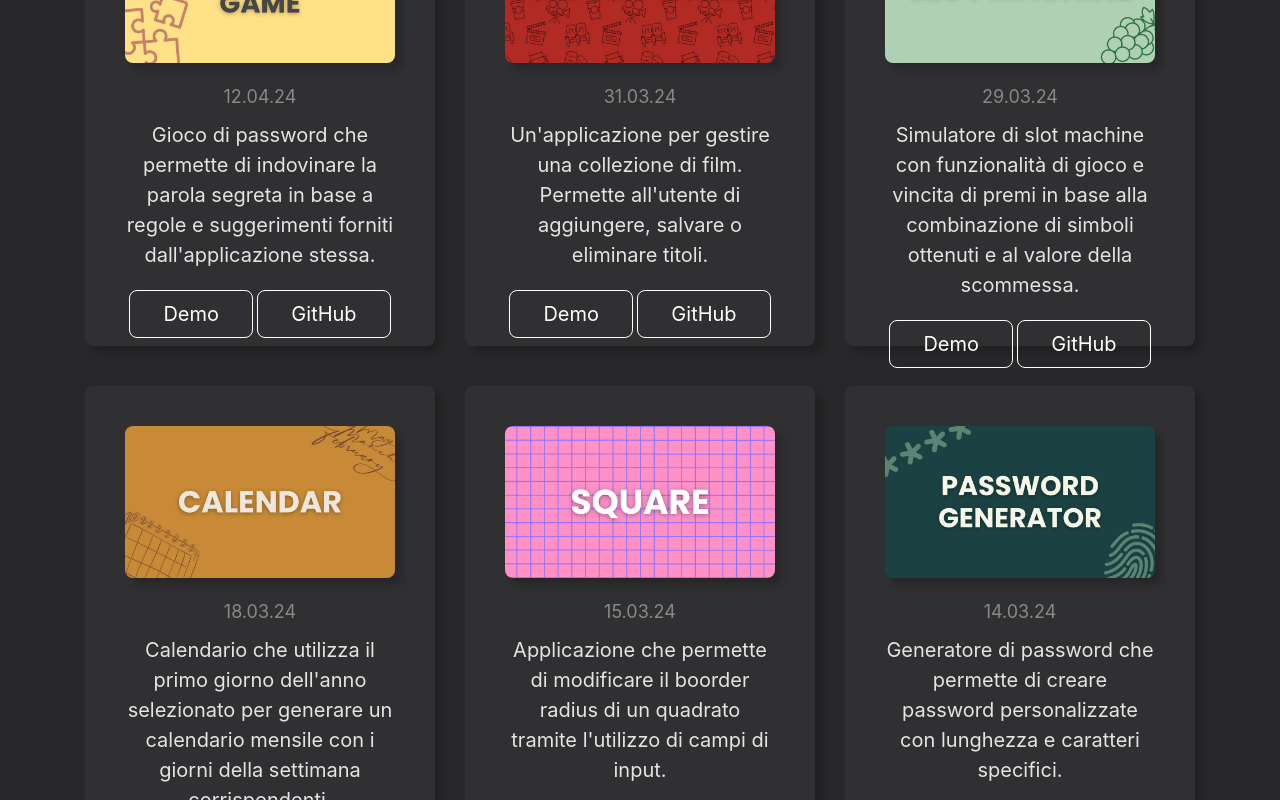
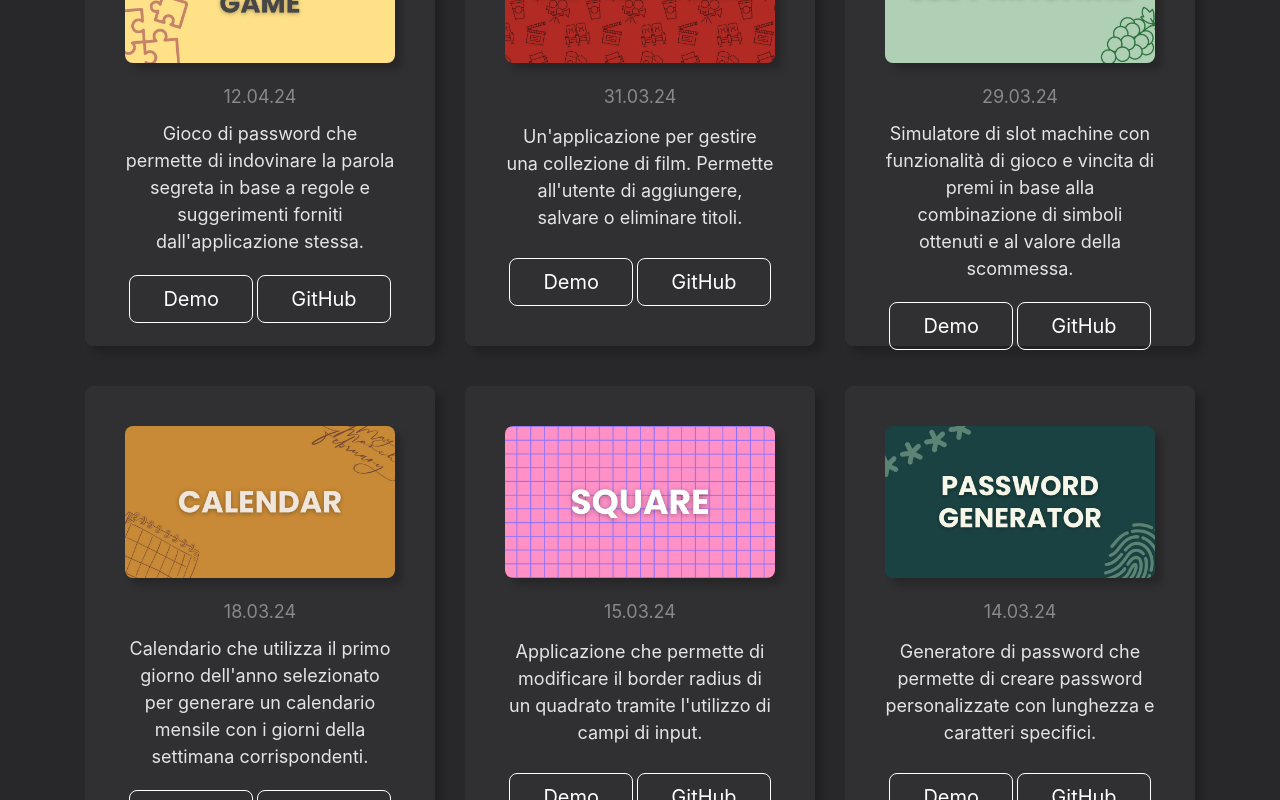
Before and after one commit to klementina1809/personalPortfolio, a React (Vite) app: page / in a window 1280 px wide. Shown: the part 1100-1900 px from the top of the page. Built offline with nearby package versions, Linux system fonts and the light colour scheme.

Commit message:
blank links

```diff
--- a/src/components/Project.jsx
+++ b/src/components/Project.jsx
@@ -9,8 +9,8 @@ function Project({ data }) {
 			<div className="info-container">
 				<p className="description">{data.description} </p>
 				<div className="button-container">
-					<a href={data.linkWeb}>Demo</a>
-					<a href={data.linkGit}>GitHub</a>
+					<a href={data.linkWeb} target="_blank">Demo</a>
+					<a href={data.linkGit} target="_blank">GitHub</a>
 				</div>
 			</div>
 		</div>
--- a/src/data/allProjects.json
+++ b/src/data/allProjects.json
@@ -57,7 +57,7 @@
 		{
 			"id": 7,
 			"title": "Square",
-			"description": "Applicazione che permette di modificare il boorder radius di un quadrato tramite l'utilizzo di campi di input.",
+			"description": "Applicazione che permette di modificare il border radius di un quadrato tramite l'utilizzo di campi di input.",
 			"img": "./photo/square.jpg",
 			"linkWeb": "https://klementina1809.github.io/square/",
 			"linkGit": "https://github.com/klementina1809/square",
--- a/src/style/project.css
+++ b/src/style/project.css
@@ -33,6 +33,7 @@
 	/* margin: 0px auto; */
 	margin: auto;
 	/* flex: 1; */
+	font-size: 18px;
 }
 .project span.date {
 	display: inline-block;
```
